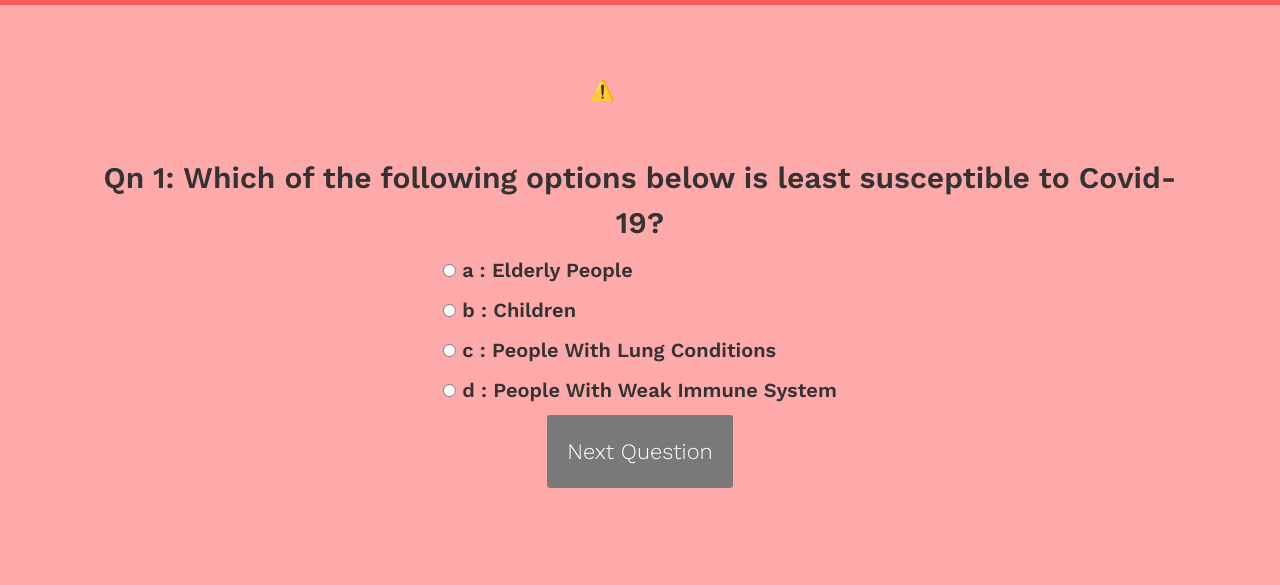
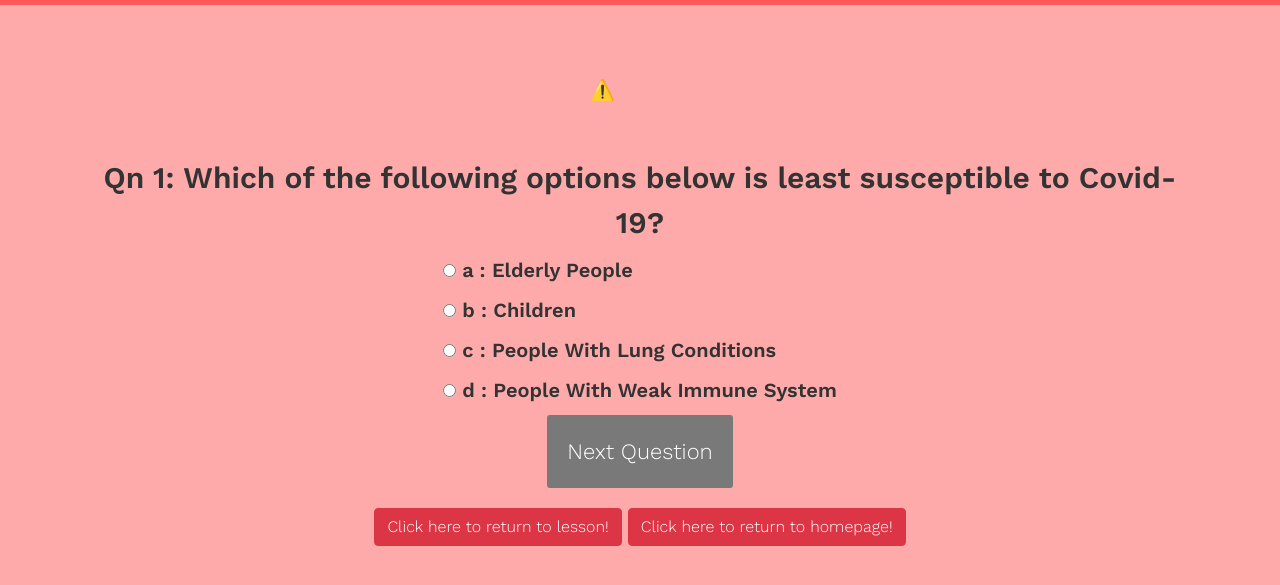
Before and after one commit to gohzirong/Assignment3, a plain HTML site: page quiz.html in a window 1280 px wide. Shown: the part 95-680 px from the top of the page. Drawn offline with nearby package versions, Linux system fonts and the light colour scheme; no server answers.

Commit message:
linked quiz, lesson and homepage together

```diff
--- a/quiz.html
+++ b/quiz.html
@@ -74,6 +74,16 @@
 
       <div id="results"></div>
     </div>
+
+    <footer>
+      <div class="row text-center">
+        <div class="col">
+          <a id="lesson" href="lesson.html" class="mt-auto btn btn-danger">Click here to return to lesson!</a>
+          <a id="home" href="index.html" class="mt-auto btn btn-danger">Click here to return to homepage!</a>
+        </div>
+      </div>
+    </footer>
+
     <script src="https://unpkg.com/@lottiefiles/lottie-player@latest/dist/lottie-player.js"></script>
     <script src="quiz.js"></script>
   </body>
```
Also changed, not shown: lesson.html (+1 -1 lines).
